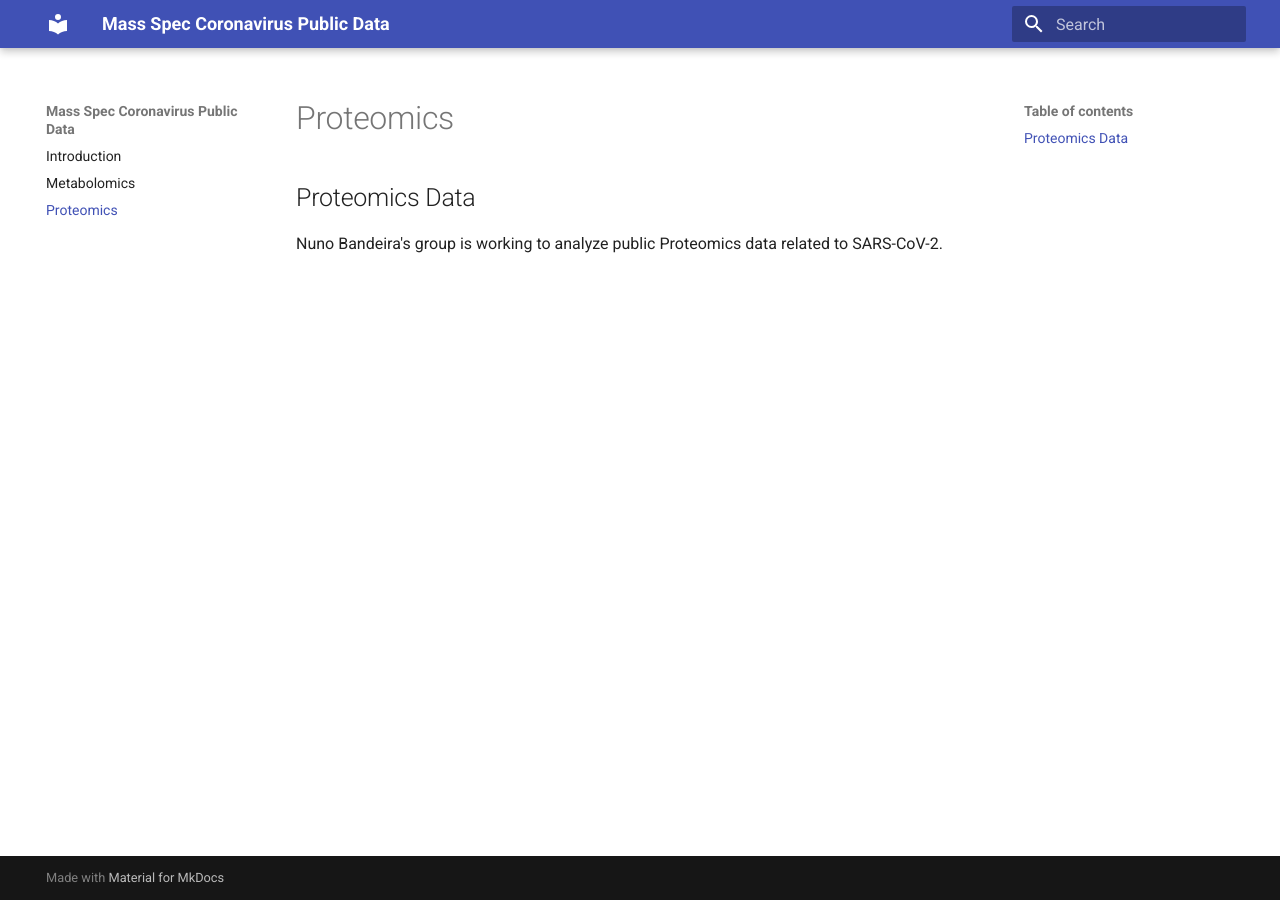
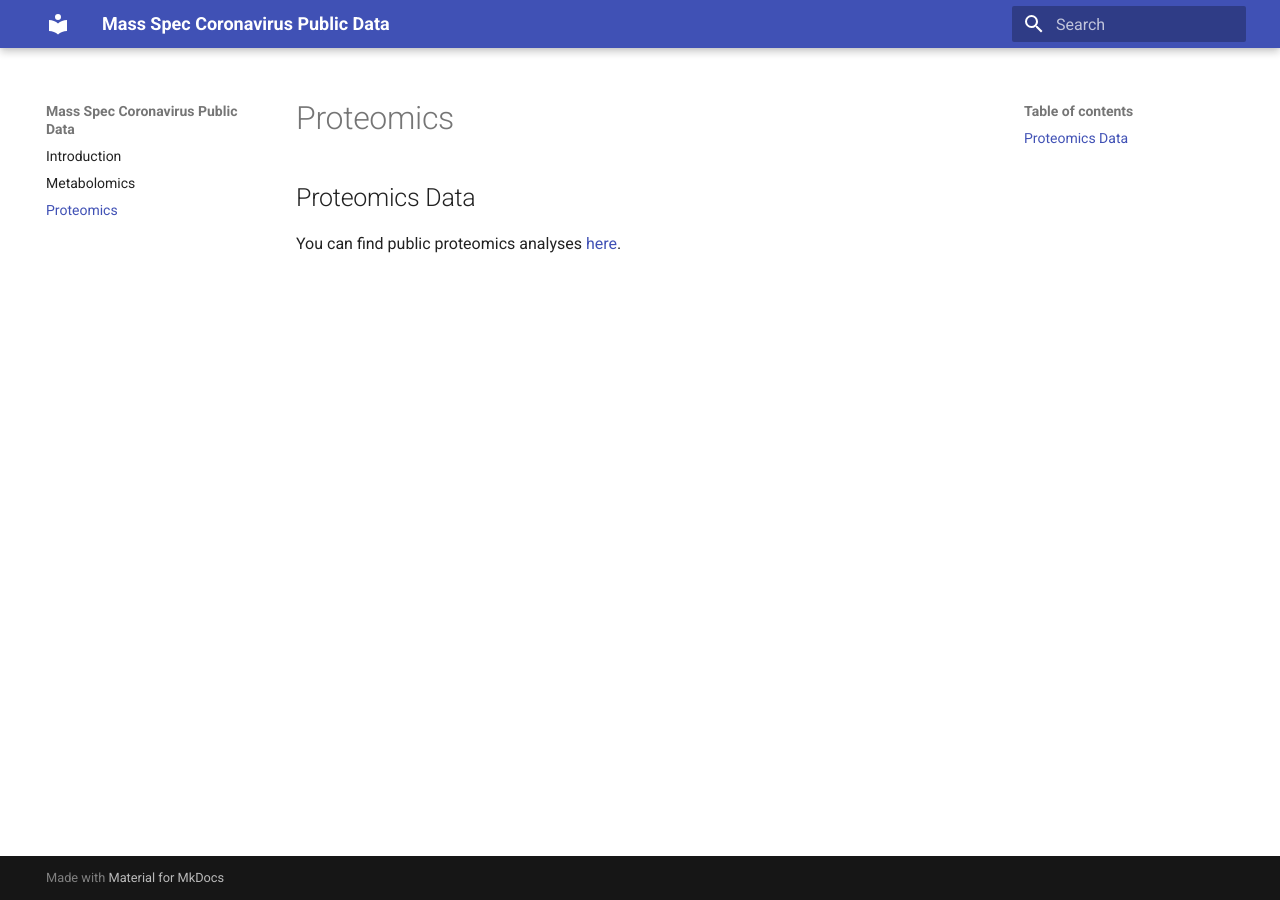
Before and after one commit to mwang87/MassSpec-Coronavirus-Project-Docs, an MkDocs documentation site: the page built from docs/proteomics.md, in a window 1280 px wide. Built offline with MkDocs 1.6.1 and Material for MkDocs 9.7.7, drawn with Linux system fonts in a browser that asks for light colours.

Commit message:
Update proteomics.md

```diff
--- a/docs/proteomics.md
+++ b/docs/proteomics.md
@@ -1,3 +1,3 @@
 ## Proteomics Data
 
-Nuno Bandeira's group is working to analyze public Proteomics data related to SARS-CoV-2.
+You can find public proteomics analyses [here](https://massive.ucsd.edu/ProteoSAFe/static/corona-mass-kb.jsp).
```
